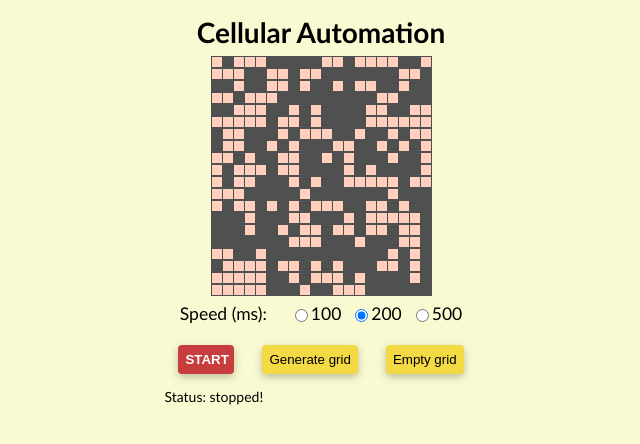
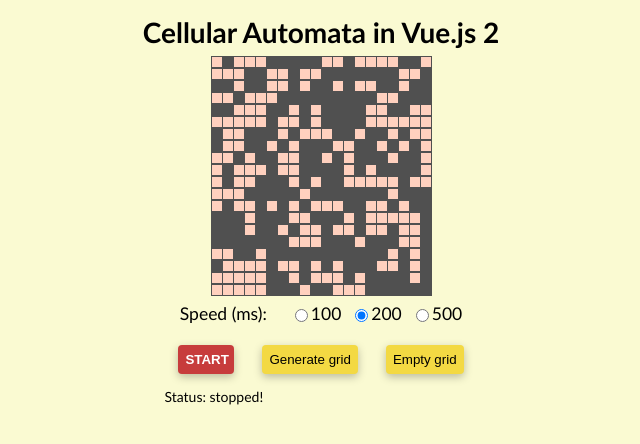
Before and after one commit to xx745/cellular-automata-vuejs-2, a Vue app: page / in a window 1280 px wide. Shown: the top 444 px of the page, without its empty margins (319-959 px from the left). Built offline with nearby package versions, Linux system fonts and the light colour scheme.

Commit message:
added dockerfile with surge to install

```diff
--- a/src/App.vue
+++ b/src/App.vue
@@ -1,6 +1,6 @@
 <template>
   <div id="app">
-    <h1>Cellular Automation</h1>
+    <h1>Cellular Automata in Vue.js 2</h1>
     <div
       class="grid"
       :style="{
--- a/vue.config.js
+++ b/vue.config.js
@@ -2,5 +2,11 @@
   lintOnSave: false,
   devServer: {
     disableHostCheck: true // this let's you run the eapp
+  },
+  pages: {
+    index: {
+      entry: 'src/main.js',
+      title: 'Cellular Automata in Vue.js 2'
+    }
   }
 }
```
Also changed, not shown: .gitpod.yml, 1 other file (tests, documents, lock files or other folders).
